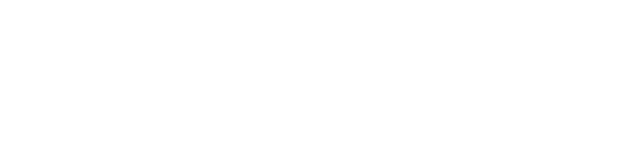
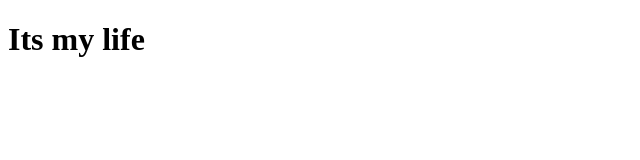
Before and after one commit to Dippjoy/My_third_repo, a plain HTML site: page index.html in a window 1280 px wide. Shown: the whole page, without its empty margins (0-640 px from the left). Drawn offline with Linux system fonts and the light colour scheme.

Commit message:
added something

```diff
--- a/index.html
+++ b/index.html
@@ -7,6 +7,6 @@
     <title>my third repo</title>
 </head>
 <body>
-
+    <h1>Its my life</h1>
 </body>
 </html>
```
